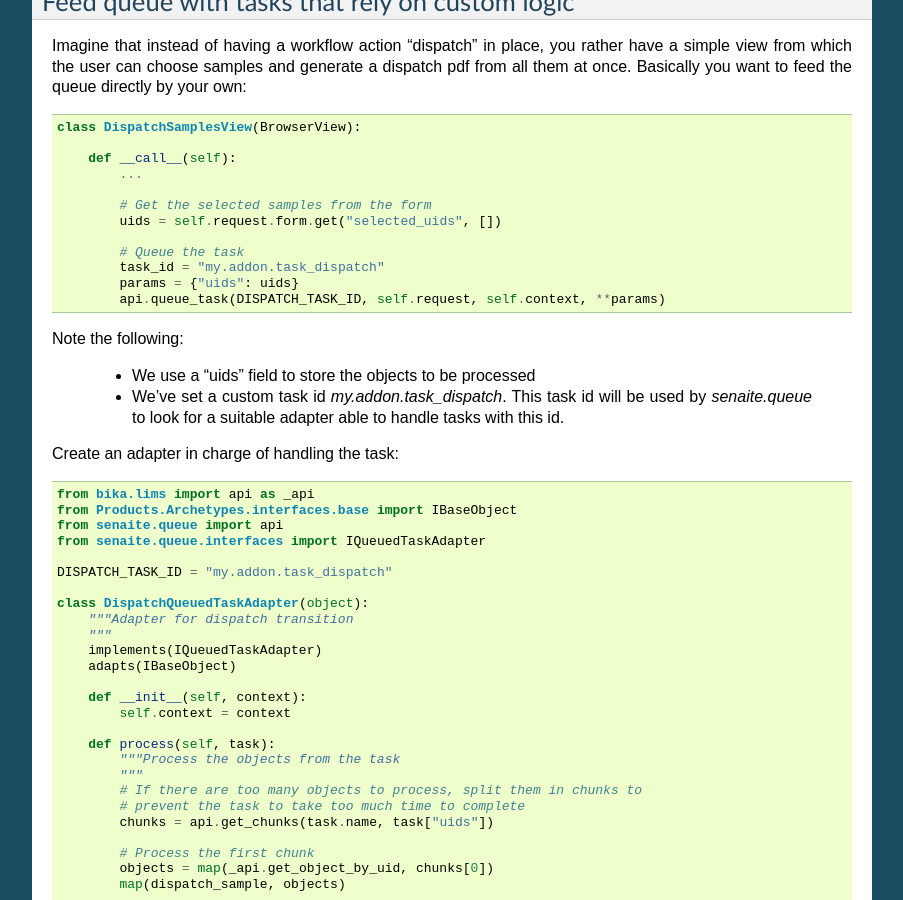
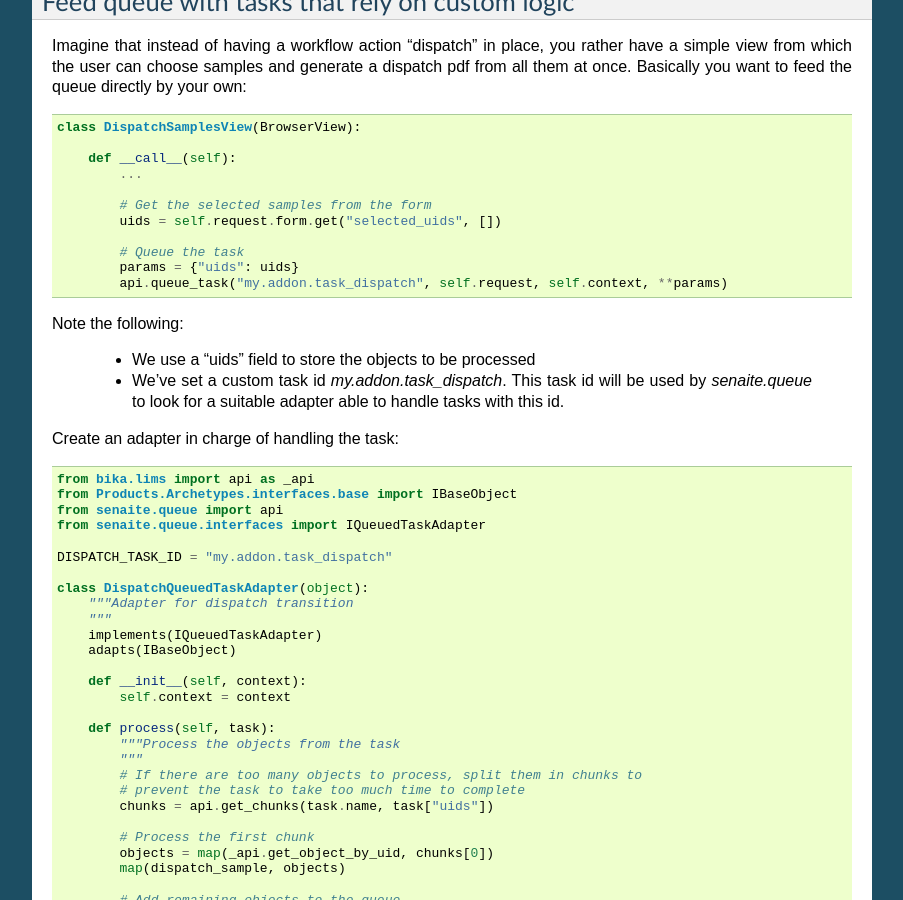
Before and after one commit to senaite/senaite.queue, a Sphinx documentation site: the page built from docs/extend.rst, in a window 1280 px wide and 900 px high, scrolled down 741 px. Shown: the whole window, without its empty margins (198-1101 px from the left). Built offline with Sphinx 7.4.7, drawn with Linux system fonts in a browser that asks for light colours.

Commit message:
Small bits

```diff
--- a/docs/extend.rst
+++ b/docs/extend.rst
@@ -64,9 +64,8 @@ directly by your own:
             uids = self.request.form.get("selected_uids", [])
 
             # Queue the task
-            task_id = "my.addon.task_dispatch"
             params = {"uids": uids}
-            api.queue_task(DISPATCH_TASK_ID, self.request, self.context, **params)
+            api.queue_task("my.addon.task_dispatch", self.request, self.context, **params)
 
 
 Note the following:
```
